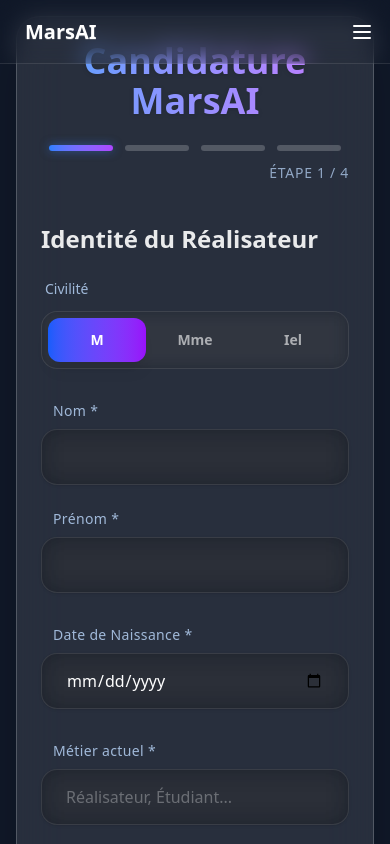
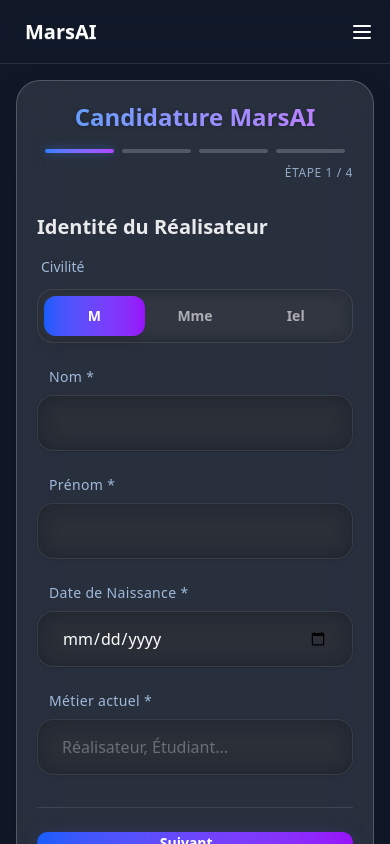
Before and after one commit to thibaut-matian/marsai, a React app in the folder frontend/: page /submit-movie in a window 390 px wide. Shown: the top 844 px of the page. Built offline with nearby package versions, Linux system fonts and the light colour scheme; the HTML template or start-up script is replaced by a standard one.

Commit message:
Mise à jour du formulaire avec descomposant daysi ui

```diff
--- a/frontend/package.json
+++ b/frontend/package.json
@@ -12,7 +12,7 @@
   "dependencies": {
     "@tailwindcss/vite": "^4.1.18",
     "axios": "^1.13.4",
-    "daisyui": "^5.5.14",
+    "daisyui": "^5.5.18",
     "flag-icons": "^7.5.0",
     "lucide-react": "^0.562.0",
     "motion": "^12.33.0",
--- a/frontend/src/components/submission/StepIdentity.jsx
+++ b/frontend/src/components/submission/StepIdentity.jsx
@@ -1,16 +1,36 @@
 import { Input } from "./FormUI";
 
+const civilites = ['M', 'Mme', 'Iel'];
+
 export default function StepIdentity({ formData, handleChange, setCustomValue, errors }) {
+  const activeIndex = civilites.indexOf(formData.civilite);
+
   return (
-    <div className="space-y-8 animate-fade-in">
-      <h2 className="text-2xl font-semibold mb-6 text-white/90">Identité du Réalisateur</h2>
+    <div className="space-y-6 md:space-y-8 animate-fade-in">
+      <h2 className="text-xl md:text-2xl font-semibold mb-4 md:mb-6 text-white/90">Identité du Réalisateur</h2>
 
-      {/* Civilité */}
+      {/* Civilité - Sliding Toggle */}
       <div>
         <label className="block text-sm text-blue-200/80 mb-3 ml-1">Civilité</label>
-        <div className="flex bg-black/20 border border-white/10 p-1.5 rounded-2xl backdrop-blur-sm">
-          {['M', 'Mme', 'Iel'].map((civ) => (
-            <button key={civ} type="button" onClick={() => setCustomValue('civilite', civ)} className={`flex-1 py-3 text-sm font-bold rounded-xl transition-all duration-300 ${formData.civilite === civ ? 'bg-gradient-to-r from-blue-600 to-purple-600 text-white shadow-lg' : 'text-white/60 hover:bg-white/10 hover:text-white'}`}>{civ}</button>
+        <div className="relative flex bg-black/20 border border-white/10 p-1.5 rounded-2xl backdrop-blur-sm">
+          {/* Slider Background */}
+          <div
+            className="absolute top-1.5 bottom-1.5 bg-gradient-to-r from-blue-600 to-purple-600 rounded-xl shadow-lg transition-all duration-300 ease-out"
+            style={{
+              width: `calc((100% - 12px) / 3)`,
+              left: `calc(6px + ${activeIndex} * (100% - 12px) / 3)`
+            }}
+          />
+          {/* Buttons */}
+          {civilites.map((civ) => (
+            <button
+              key={civ}
+              type="button"
+              onClick={() => setCustomValue('civilite', civ)}
+              className={`relative z-10 flex-1 py-2.5 text-sm font-semibold rounded-xl transition-colors duration-300 ${formData.civilite === civ ? 'text-white' : 'text-white/60 hover:text-white'}`}
+            >
+              {civ}
+            </button>
           ))}
         </div>
       </div>
--- a/frontend/src/hooks/useSubmission.js
+++ b/frontend/src/hooks/useSubmission.js
@@ -4,6 +4,7 @@
   // --- 1. STATE (Les données) ---
   const [step, setStep] = useState(1);
   const [errors, setErrors] = useState({});
+  const [isSubmitted, setIsSubmitted] = useState(false);
 
   const [formData, setFormData] = useState({
     // IDENTITÉ
@@ -202,7 +203,7 @@
       else {
         // C'est ici que se fera l'envoi au serveur plus tard
         console.log("Dossier validé :", formData);
-        alert("Dossier envoyé avec succès ! ");
+        setIsSubmitted(true);
       }
     }
   };
@@ -217,6 +218,8 @@
     setStep,
     formData,
     errors,
+    isSubmitted,
+    setIsSubmitted,
     handleChange,
     handleFileChange,
     handleStillsChange,
--- a/frontend/src/pages/Submission.jsx
+++ b/frontend/src/pages/Submission.jsx
@@ -1,3 +1,4 @@
+import { useNavigate } from "react-router-dom";
 import { useSubmission } from "../hooks/useSubmission";
 import StepIdentity from "../components/submission/StepIdentity";
 import StepContact from "../components/submission/StepContact";
@@ -5,28 +6,33 @@
 import StepDetails from "../components/submission/StepDetails";
 
 export default function Submission() {
+const navigate = useNavigate();
 const {
-step, formData, errors, handleChange, handleFileChange, handleStillsChange,
+step, formData, errors, isSubmitted, handleChange, handleFileChange, handleStillsChange,
 setCustomValue, addTeamMember, removeTeamMember, updateTeamMember,
 handleNext, handlePrev
 } = useSubmission();
 
+const handleCloseModal = () => {
+  navigate("/");
+};
+
 return (
-<div className="min-h-screen bg-gray-900 bg-[radial-gradient(ellipse_at_top_right,_var(--tw-gradient-stops))] from-purple-900 via-gray-900 to-black text-white p-4 font-sans flex flex-col md:items-center md:justify-center md:py-20 font-light">
-    <div className="w-full max-w-4xl backdrop-blur-xl bg-white/10 border border-white/20 p-6 md:p-10 rounded-3xl shadow-2xl relative overflow-hidden">
+<div data-theme="marsai" className="min-h-screen bg-gray-900 bg-[radial-gradient(ellipse_at_top_right,_var(--tw-gradient-stops))] from-purple-900 via-gray-900 to-black text-white px-4 pt-20 pb-8 md:py-20 font-sans flex flex-col md:items-center md:justify-center font-light">
+    <div className="w-full max-w-4xl backdrop-blur-xl bg-white/10 border border-white/20 p-5 md:p-10 rounded-3xl shadow-2xl relative overflow-hidden">
 
     {/* HEADER PROGRESSION */}
-    <div className="mb-10">
-        <h1 className="text-4xl font-bold text-center mb-6 bg-clip-text text-transparent bg-gradient-to-r from-blue-400 to-purple-400 drop-shadow-sm">Candidature MarsAI</h1>
-        <div className="flex gap-3 mb-3 px-2">
+    <div className="mb-8 md:mb-10">
+        <h1 className="text-2xl md:text-4xl font-bold text-center mb-4 md:mb-6 bg-clip-text text-transparent bg-gradient-to-r from-blue-400 to-purple-400 drop-shadow-sm">Candidature MarsAI</h1>
+        <div className="flex gap-2 md:gap-3 mb-3 px-2">
             {[1, 2, 3, 4].map((num) => (
-            <div key={num} className={`h-1.5 flex-1 rounded-full transition-all duration-500 ${step >= num ? 'bg-gradient-to-r from-blue-500 to-purple-500 shadow-[0_0_10px_rgba(59,130,246,0.5)]' : 'bg-white/20'}`}></div>
+            <div key={num} className={`h-1 md:h-1.5 flex-1 rounded-full transition-all duration-500 ${step >= num ? 'bg-gradient-to-r from-blue-500 to-purple-500 shadow-[0_0_10px_rgba(59,130,246,0.5)]' : 'bg-white/20'}`}></div>
             ))}
         </div>
-        <p className="text-right text-sm text-blue-200/70 font-medium tracking-wider">ÉTAPE {step} / 4</p>
+        <p className="text-right text-xs md:text-sm text-blue-200/70 font-medium tracking-wider">ÉTAPE {step} / 4</p>
     </div>
 
-    <form onSubmit={(e) => e.preventDefault()} className="flex-1 min-h-[400px]">
+    <form onSubmit={(e) => e.preventDefault()} className="flex-1 min-h-[350px] md:min-h-[400px]">
 
         {step === 1 && <StepIdentity formData={formData} handleChange={handleChange} setCustomValue={setCustomValue} errors={errors} />}
 
@@ -37,14 +43,30 @@
         {step === 4 && <StepDetails formData={formData} handleChange={handleChange} addTeamMember={addTeamMember} removeTeamMember={removeTeamMember} updateTeamMember={updateTeamMember} errors={errors} />}
 
         {/* NAVIGATION */}
-        <div className="mt-12 pt-8 flex gap-6 border-t border-white/10">
-        {step > 1 && <button onClick={handlePrev} className="w-1/3 py-4 rounded-2xl border border-white/20 text-white/70 font-bold hover:bg-white/10 hover:text-white transition-all">← Retour</button>}
-        <button onClick={handleNext} className={`flex-1 py-4 rounded-2xl bg-gradient-to-r from-blue-600 via-purple-600 to-blue-600 bg-[length:200%_auto] hover:bg-[position:right_center] text-white font-bold shadow-[0_5px_20px_-5px_rgba(99,102,241,0.6)] transition-all duration-500 ${step === 1 ? 'w-full' : ''}`}>
+        <div className="mt-8 md:mt-12 pt-6 md:pt-8 flex flex-col sm:flex-row gap-4 md:gap-6 border-t border-white/10">
+        {step > 1 && <button type="button" onClick={handlePrev} className="btn btn-outline border-white/20 text-white/70 hover:bg-white/10 hover:text-white hover:border-white/20 sm:w-1/3 rounded-2xl h-12 md:h-14 order-2 sm:order-1">← Retour</button>}
+        <button type="button" onClick={handleNext} className={`btn flex-1 rounded-2xl h-12 md:h-14 bg-gradient-to-r from-blue-600 via-purple-600 to-blue-600 bg-[length:200%_auto] hover:bg-[position:right_center] text-white font-bold border-0 shadow-[0_5px_20px_-5px_rgba(99,102,241,0.6)] transition-all duration-500 order-1 sm:order-2 ${step === 1 ? 'w-full' : ''}`}>
             {step === 4 ? "Envoyer " : "Suivant →"}
         </button>
         </div>
     </form>
     </div>
+
+    {/* MODAL SUCCÈS */}
+    {isSubmitted && (
+      <dialog open className="modal modal-open">
+        <div className="modal-box bg-gradient-to-br from-gray-900 via-gray-800 to-gray-900 border border-white/20 text-center mx-4">
+          <h3 className="font-bold text-xl md:text-2xl bg-clip-text text-transparent bg-gradient-to-r from-blue-400 to-purple-400">Candidature envoyée !</h3>
+          <p className="py-4 text-sm md:text-base text-white/70">Votre dossier a été soumis avec succès. Nous reviendrons vers vous très bientôt.</p>
+          <div className="modal-action justify-center">
+            <button onClick={handleCloseModal} className="btn bg-gradient-to-r from-blue-600 to-purple-600 border-0 text-white rounded-xl px-6 md:px-8 text-sm md:text-base">
+              Retour à l'accueil
+            </button>
+          </div>
+        </div>
+        <div className="modal-backdrop bg-black/60 backdrop-blur-sm" onClick={handleCloseModal}></div>
+      </dialog>
+    )}
 </div>
 );
 }
--- a/frontend/tailwind.config.js
+++ b/frontend/tailwind.config.js
@@ -1,15 +1,44 @@
 /** @type {import('tailwindcss').Config} */
 export default {
-  content: [
-    "./index.html",
-    "./src/**/*.{js,ts,jsx,tsx}",
-  ],
+  content: ["./index.html", "./src/**/*.{js,ts,jsx,tsx}"],
   theme: {
     extend: {
       padding: {
-        'safe': 'env(safe-area-inset-bottom)',
-      }
+        safe: "env(safe-area-inset-bottom)",
+      },
     },
   },
-  plugins: [],
-}
+  plugins: [require("daisyui")],
+  daisyui: {
+    themes: [
+      {
+        marsai: {
+          primary: "#3b82f6",
+          "primary-content": "#ffffff",
+          secondary: "#7c3aed",
+          "secondary-content": "#ffffff",
+          accent: "#8b5cf6",
+          "accent-content": "#ffffff",
+          neutral: "#111827",
+          "neutral-content": "#9ca3af",
+          "base-100": "#111827",
+          "base-200": "#1f2937",
+          "base-300": "#374151",
+          "base-content": "#f3f4f6",
+          info: "#38bdf8",
+          "info-content": "#ffffff",
+          success: "#4ade80",
+          "success-content": "#ffffff",
+          warning: "#fbbf24",
+          "warning-content": "#000000",
+          error: "#f87171",
+          "error-content": "#ffffff",
+          "--rounded-box": "1.5rem",
+          "--rounded-btn": "1rem",
+          "--rounded-badge": "1rem",
+          "--btn-focus-scale": "0.98",
+        },
+      },
+    ],
+  },
+};
```
Also changed, not shown: frontend/src/components/submission/StepAssets.jsx (+35 -21 lines), frontend/src/components/submission/StepContact.jsx (+4 -7 lines), frontend/src/components/submission/StepDetails.jsx (+19 -19 lines), 1 other file (tests, documents, lock files or other folders).
